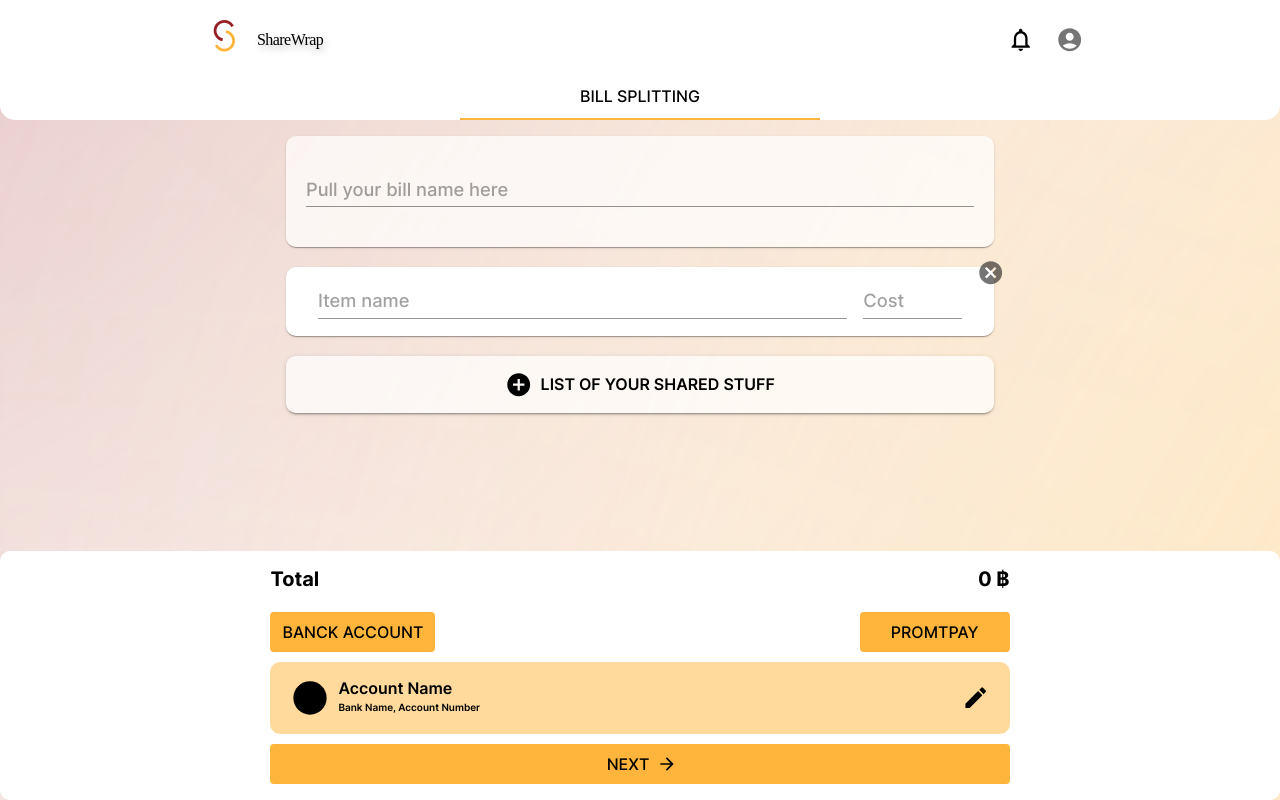
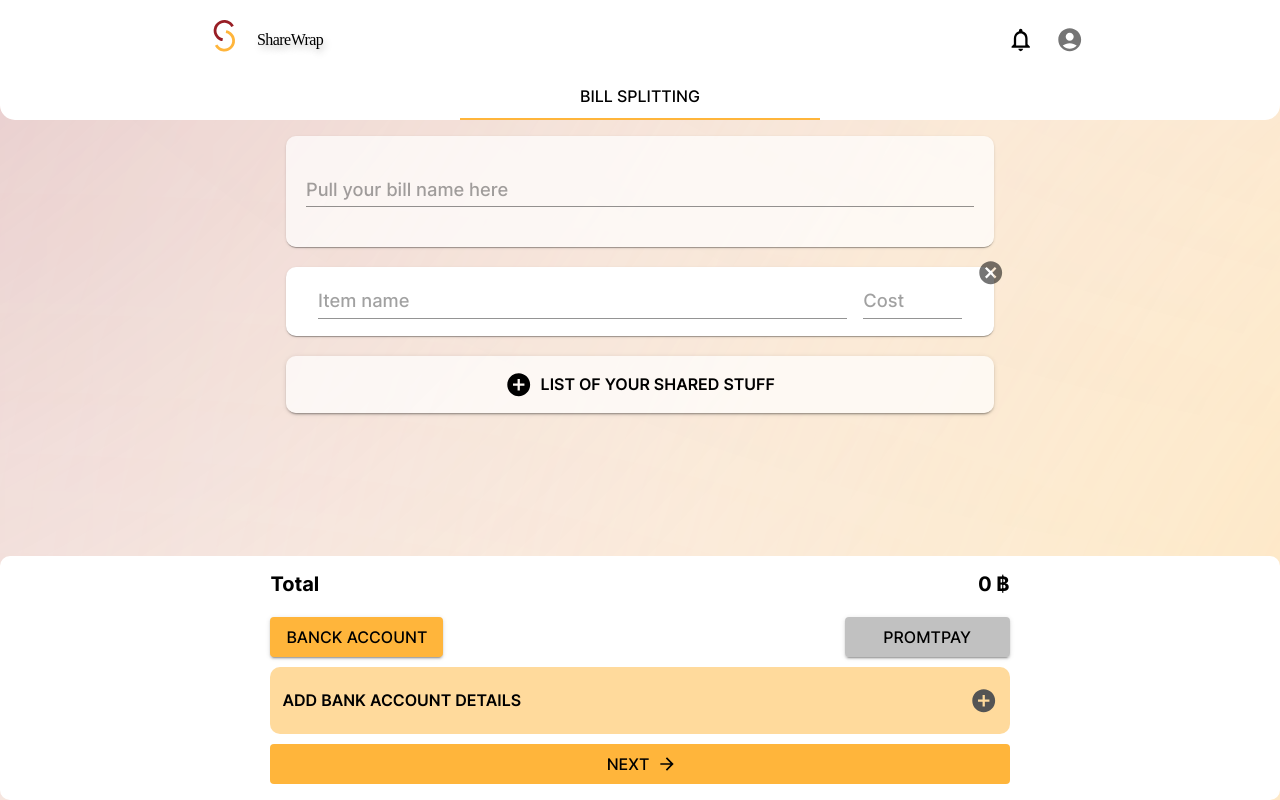
Before and after one commit to doungnapat27/ShareWrap, a React (Create React App) app in the folder frontend/: page /spliting-bill in a window 1280 px wide. Built offline with nearby package versions, Linux system fonts and the light colour scheme.

Commit message:
create bank/promptpay buttons

```diff
--- a/frontend/src/ui/pages/splitingBill/components/bottomBar.jsx
+++ b/frontend/src/ui/pages/splitingBill/components/bottomBar.jsx
@@ -3,8 +3,9 @@ import React, { useState, useEffect } from "react";
 import CircleIcon from "@mui/icons-material/Circle";
 import CreateIcon from "@mui/icons-material/Create";
 import ArrowForwardIcon from "@mui/icons-material/ArrowForward";
+import AddCircleIcon from "@mui/icons-material/AddCircle";
 
-import useStyles from '../style/bottomBarStyle'
+import useStyles from "../style/bottomBarStyle";
 
 import { Box, Typography, Button } from "@mui/material";
 
@@ -12,17 +13,19 @@ function BottomBar({ itemList }) {
   const [isBankAcc, setIsBankAcc] = useState(true);
   const [isPromptPay, setIsPromptPay] = useState(false);
 
-  const handleChangeIsProptPay = () => {
+  const handleChangeIsProptPay = (e) => {
+    e.preventDefault();
     setIsPromptPay(true);
     setIsBankAcc(false);
   };
 
-  const handleChangeBackAss = () => {
+  const handleChangeBackAss = (e) => {
+    e.preventDefault();
     setIsBankAcc(true);
     setIsPromptPay(false);
   };
 
-  const classes = useStyles()
+  const classes = useStyles({ isBankAcc, isPromptPay });
   return (
     <Box className={classes.cover}>
       <Box className={classes.container}>
@@ -31,57 +34,59 @@ function BottomBar({ itemList }) {
             <Typography variant="h4">Total</Typography>
             <Typography variant="h4">{itemList?.totalCost} ฿</Typography>
           </Box>
-          <Box
-            sx={{
-              display: 'flex',
-              marginTop: '20px',
-              justifyContent: 'space-between'
-            }}
-          >
+          <Box className={classes.positionTwoPaymentButton}>
             <Button
+              variant="contained"
               onClick={handleChangeBackAss}
-              sx={{
-                backgroundColor: '#FFB53B',
-                minWidth: '165px',
-                color: 'black'
-              }}
+              className={classes.positionBankAccButton}
             >
               Banck account
             </Button>
             <Button
-            onClick={handleChangeIsProptPay}
-              sx={{
-                backgroundColor: '#FFB53B',
-                minWidth: '150px',
-                color: 'black',
-              }}
+              variant="contained"
+              onClick={handleChangeIsProptPay}
+              className={classes.positionProptPayButton}
             >
               PromtPay
             </Button>
           </Box>
           {isBankAcc ? (
-            <Box className={classes.boxAccount}>
-                <Box sx={{ display: "flex" }}>
-                  <CircleIcon sx={{ fontSize: "40px" }} />
-                  <Box ml={1}>
-                    <Typography variant="h5">Account Name</Typography>
-                    <Typography variant="h6">Bank Name, Account Number</Typography>
-                  </Box>
-                </Box>
-              <CreateIcon />
-            </Box>
-          ): (
-            <Box className={classes.boxAccount}>
-                <Box sx={{ display: "flex" }}>
-                  <CircleIcon sx={{ fontSize: "40px" }} />
-                  <Box ml={1}>
-                    <Typography variant="h5">Account Name</Typography>
-                    <Typography variant="h6">Phone number</Typography>
-                  </Box>
-                </Box>
-              <CreateIcon />
-            </Box>
-          ) }
+            <Button className={classes.addBacnkAccButton}>
+              <Typography color="#000" variant="h5">
+                Add bank account details
+              </Typography>
+              <AddCircleIcon sx={{ color: "#545454" }} />
+            </Button>
+          ) : (
+            // <Box className={classes.boxAccount}>
+            //     <Box sx={{ display: "flex" }}>
+            //       <CircleIcon sx={{ fontSize: "40px" }} />
+            //       <Box ml={1}>
+            //         <Typography variant="h5">Account Name</Typography>
+            //         <Typography variant="h6">Bank Name, Account Number</Typography>
+            //       </Box>
+            //     </Box>
+            //   <CreateIcon />
+            // </Box>
+            // code above will later use as component
+            <Button className={classes.addPromptPayButton}>
+              <Typography color="#000" variant="h5">
+                Add PromptPay details
+              </Typography>
+              <AddCircleIcon sx={{ color: "#545454" }} />
+            </Button>
+            // <Box className={classes.boxAccount}>
+            //   <Box sx={{ display: "flex" }}>
+            //     <CircleIcon sx={{ fontSize: "40px" }} />
+            //     <Box ml={1}>
+            //       <Typography variant="h5">Account Name</Typography>
+            //       <Typography variant="h6">Phone number</Typography>
+            //     </Box>
+            //   </Box>
+            //   <CreateIcon />
+            // </Box>
+            // code above will later use as component
+          )}
           <Button
             fullWidth
             className={classes.positionBotton}
--- a/frontend/src/ui/pages/splitingBill/style/bottomBarStyle.js
+++ b/frontend/src/ui/pages/splitingBill/style/bottomBarStyle.js
@@ -7,38 +7,38 @@ function addImportant(styles) {
 }
 
 const useStyles = makeStyles({
-  cover:{
-    width: '100%',
-    height: '100%',
-    display: 'flex',
-    flexDirection: 'column',
-    alignItems: 'center',
-    justifyContent: 'flex-start',
+  cover: {
+    width: "100%",
+    height: "100%",
+    display: "flex",
+    flexDirection: "column",
+    alignItems: "center",
+    justifyContent: "flex-start",
   },
   container: {
-    width: '100%',
-    display: 'flex',
-    flexDirection: 'column',
-    alignItems: 'center',
+    width: "100%",
+    display: "flex",
+    flexDirection: "column",
+    alignItems: "center",
     backgroundColor: "#fff",
     padding: "16px 24px",
     borderRadius: "10px",
   },
   boxContainer: {
-    width: '100%',
-    display: 'flex',
-    flexDirection: 'column',
-    alignItems: 'stretch',
-    '@media (min-width: 601px) and (max-width: 1024px)': {
-      width: '70%',
+    width: "100%",
+    display: "flex",
+    flexDirection: "column",
+    alignItems: "stretch",
+    "@media (min-width: 601px) and (max-width: 1024px)": {
+      width: "70%",
     },
-    '@media (min-width: 1025px)': {
-      width: '60%',
+    "@media (min-width: 1025px)": {
+      width: "60%",
     },
   },
   boxHeader: {
     display: "flex",
-    justifyContent: "space-between"
+    justifyContent: "space-between",
   },
   boxAccount: {
     backgroundColor: "rgba(255, 181, 59, 0.50)",
@@ -54,7 +54,44 @@ const useStyles = makeStyles({
     backgroundColor: "#FFB53B",
     marginTop: "10px",
     color: "#000",
+  }),
+  positionTwoPaymentButton: {
+    display: "flex",
+    marginTop: "20px",
+    justifyContent: "space-between",
+  },
+  positionBankAccButton: ({ isBankAcc }) =>
+    addImportant({
+      backgroundColor: isBankAcc ? "#FFB53B" : "rgba(131, 131, 131, 0.50)",
+      minWidth: "165px",
+      color: "black",
+      "&:hover": {
+        backgroundColor: isBankAcc ? "#FFB53B" : "rgba(131, 131, 131, 0.50)",
+      },
+    }),
+  positionProptPayButton: ({ isPromptPay }) =>
+    addImportant({
+      backgroundColor: isPromptPay ? "#FFB53B" : "rgba(131, 131, 131, 0.50)",
+      minWidth: "165px",
+      color: "black",
+      "&:hover": {
+        backgroundColor: isPromptPay ? "#FFB53B" : "rgba(131, 131, 131, 0.50)",
+      },
+    }),
+  addBacnkAccButton: addImportant({
+    backgroundColor: "rgba(255, 181, 59, 0.50)",
+    padding: "20px 12px",
+    justifyContent: "space-between",
+    marginTop: "10px",
+    borderRadius: "10px",
+  }),
+  addPromptPayButton: addImportant({
+    backgroundColor: "rgba(255, 181, 59, 0.50)",
+    padding: "20px 12px",
+    justifyContent: "space-between",
+    marginTop: "10px",
+    borderRadius: "10px",
   })
-})
+});
 
-export default useStyles
+export default useStyles;
```
